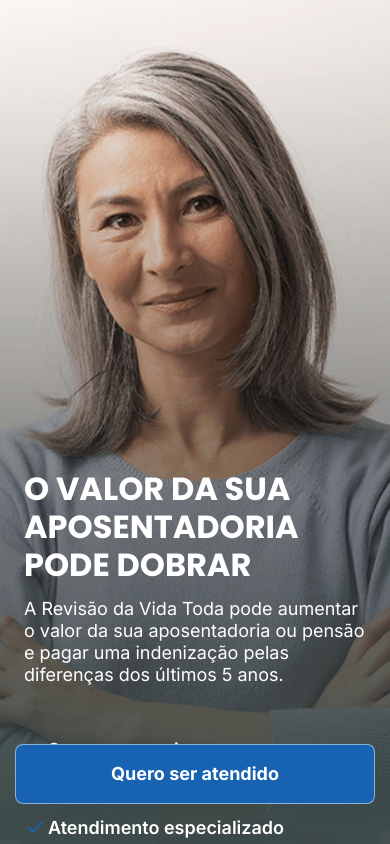
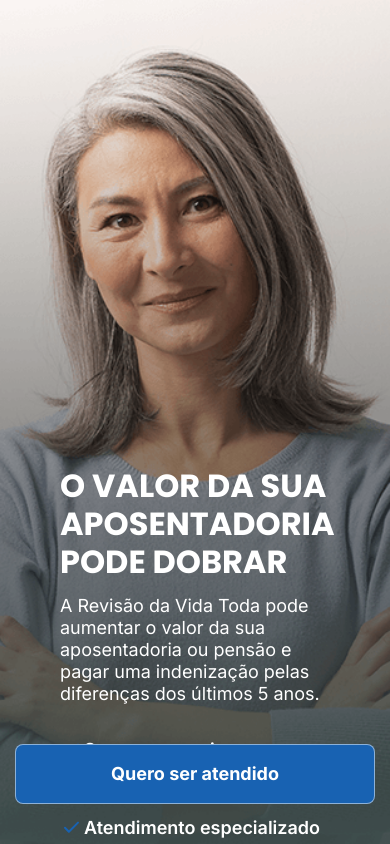
Before and after one commit to iliampav/glomb-website, a Next.js app: page /vidatoda in a window 390 px wide. Shown: the top 844 px of the page. Built offline with nearby package versions, Linux system fonts and the light colour scheme.

Commit message:
change on styles

```diff
--- a/src/components/staticBanner/styles.module.scss
+++ b/src/components/staticBanner/styles.module.scss
@@ -80,7 +80,7 @@
 
             .checkedContainer {
                 gap: 0 16px;
-                margin-top: 19px;
+                margin-top: 0px;
             }
         }
 
@@ -108,7 +108,7 @@
 @media (max-width: 768px) {
 
     .bannerContainer {
-        padding: 55px 24px 24px;
+        padding: 55px 60px 24px;
 
         .textBox {
             max-width: 50%;
```
